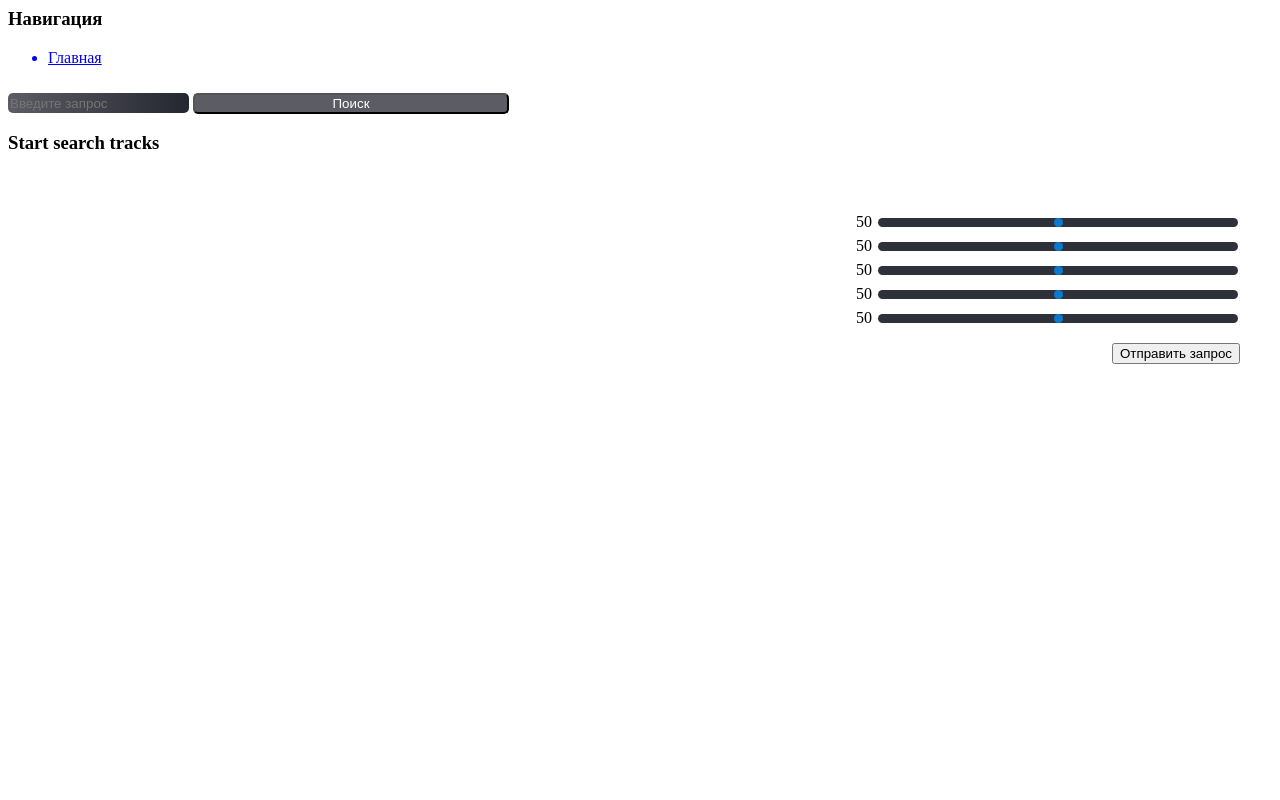
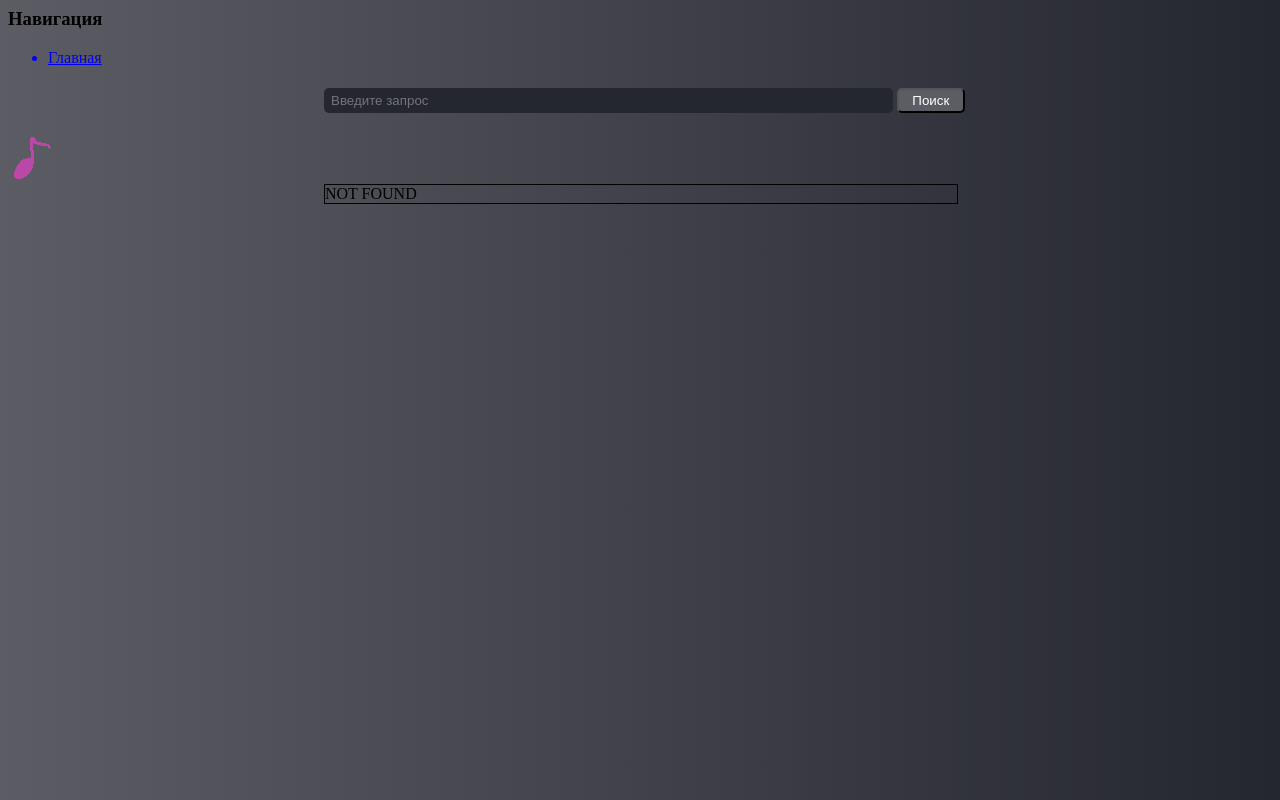
Before and after one commit to Tiques1/Music-Analyzer, a Django app: page / in a window 1280 px wide. Run offline with Django 5.2, Linux system fonts and the light colour scheme.

Commit message:
improve design

```diff
--- a/source/UI/main/static/main/css/slider.css
+++ b/source/UI/main/static/main/css/slider.css
@@ -58,8 +58,42 @@ button {
 
 #searchInput{
   border-radius: 5px;
-  background-image: linear-gradient(to right, #5c5c64, #242630); /* Градиентный фон */
+  background: #242630; /* Градиентный фон */
   color: white; /* Цвет текста */
   border: none;
-  height: 20px;
+  height: 25px;
+  width: 45%;
+  left: 25%;
+  display: inline-block;
+  vertical-align: middle;
+  position: relative;
 }
+#searchInput::placeholder {
+  padding-left: 5px; /* Отступ слева */
+}
+#mainSearch{
+  position: relative;
+  left: 25%;
+  display: inline-block;
+  vertical-align: middle;
+  height: 25px;
+  width: 5%;
+  top: -5px;
+  min-width: 68px;
+}
+
+#trackListElement, #authorshipListElement, #artistListElement {
+  left: 25%;
+  position: relative;
+  width: 50%;
+  border: 1px solid black;
+  margin-bottom: 5px;
+}
+
+#body{
+    background-image: linear-gradient(to right, #5c5c64, #242630);
+}
+
+.png-image{
+    background-color: transparent;
+}
--- a/source/UI/main/templates/main/layout.html
+++ b/source/UI/main/templates/main/layout.html
@@ -1,8 +1,8 @@
 {% load static %}
-<link rel="stylesheet" type="text/css" href="{% static 'main/css/slider.css'%}">
+<link rel="stylesheet" type="text/css" href="{% static 'main/css/slider.css'%}" xmlns="http://www.w3.org/1999/html">
 <title>{% block title %}
        {% endblock %}</title>
-<body>
+<body id="body">
   <aside>
     <h3>Навигация</h3>
     <ul>
@@ -10,64 +10,37 @@
     </ul>
   </aside>
 
-  <form action="{% url 'main_home' %}" method="get" >
+  <form action="{% url 'main_home' %}" method="get" id="inputForm">
     <input type="text" id="searchInput" name="name" placeholder="Введите запрос">
     <button type="submit" id="mainSearch">Поиск</button>
   </form>
 
+  <div>
+      <div>
+          <img src="{% static 'main/img/logo.png' %}" class="png-image">
+      </div>
+
+  </div>
+
   <!-- {% block content %}
   {% endblock %} -->
-  <div>
+  <div id="trackList">
     {% for el in track_list %}
           <div id="trackListElement">
-              <h3>{{ el }}</h3>
+              <div>{{ el }}</div>
           </div>
     {% endfor %}
 
     {% for el in authorship_list %}
           <div id="authorshipListElement">
-              <h3>{{ el }}</h3>
+              <div>{{ el.1 }}</div>
           </div>
     {% endfor %}
 
     {% for el in artist_list %}
           <div id="artistListElement">
-              <h3>{{ el }}</h3>
+              <div>{{ el }}</div>
           </div>
     {% endfor %}
   </div>
-  <div class="slider-container">
-  <div class="slider-wrapper">
-    <span class="slider-value" id="slider1Value">50</span>
-    <input type="range" min="0" max="100" value="50" class="slider" id="slider1">
-  </div>
-
-
-  <div class="slider-wrapper">
-    <span class="slider-value" id="slider2Value">50</span>
-    <input type="range" min="0" max="100" value="50" class="slider" id="slider2">
-  </div>
-
-
-  <div class="slider-wrapper">
-    <span class="slider-value" id="slider3Value">50</span>
-    <input type="range" min="0" max="100" value="50" class="slider" id="slider3">
-  </div>
-
-
-  <div class="slider-wrapper">
-    <span class="slider-value" id="slider4Value">50</span>
-    <input type="range" min="0" max="100" value="50" class="slider" id="slider4">
-  </div>
-
-
-  <div class="slider-wrapper">
-    <span class="slider-value" id="slider5Value">50</span>
-    <input type="range" min="0" max="100" value="50" class="slider" id="slider5">
-  </div>
-  <button onclick="sendRequest()">Отправить запрос</button>
-  </div>
-
-  <div></div>
 </body>
-<script src="{% static 'main/js/slider.js'%}"></script>
--- a/source/UI/main/views.py
+++ b/source/UI/main/views.py
@@ -17,7 +17,7 @@ def index(request):
     # tracks = Track.objects.order_by('name')
     name = request.GET.get('name')
     if not name:
-        return render(request, "main/layout.html", {'track_list': ['Start search tracks']})
+        return render(request, "main/layout.html", {'track_list': ['NOT FOUND']})
 
     # return render(request, "tracks/track.html", {'tracks': tracks})
     db = DBHelper(database="music", user="postgres", password="1111", host='localhost')
```
Also changed, not shown: source/UI/main/templates/main/selector.html (added, +36 -0 lines), source/UI/main/static/main/img/logo.png (added), source/UI/main/templates/main/slider.html (line endings or trailing spaces).
